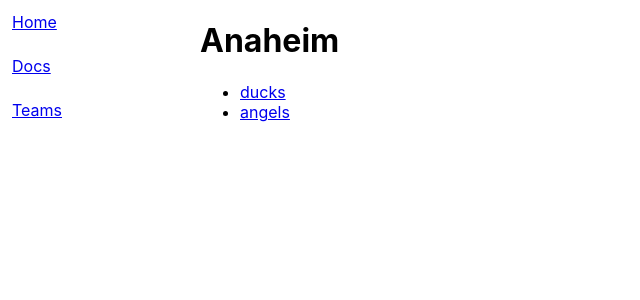
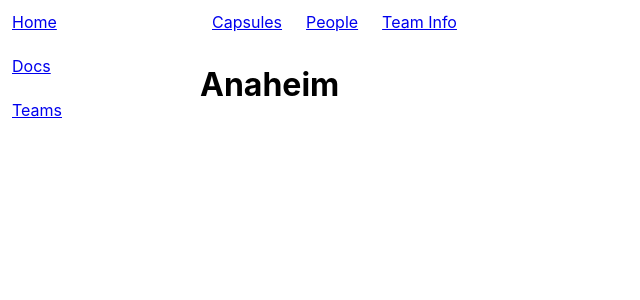
Before and after one commit to scsper/react-router-experiment, a React (Create React App) app: page /teams/anaheim in a window 1280 px wide. Shown: the top 300 px of the page, without its empty margins (0-640 px from the left). Built offline with nearby package versions, Linux system fonts and the light colour scheme.

Commit message:
Get sub pages to work.

```diff
--- a/src/App.js
+++ b/src/App.js
@@ -17,7 +17,7 @@
           <Route path="/" exact component={Home} />
           <Route path="/docs" exact component={Docs} />
           <Route path="/teams" exact component={Teams} />
-          <Route path="/teams/:teamId" exact component={Team} />
+          <Route path="/teams/:teamId" component={Team} />
           <Route path="/teams/:teamId/capsules/:capsuleId" exact component={Capsule} />
           <Route component={() => '404 Not Found'} />
         </Switch>
--- a/src/components/capsule-list/index.js
+++ b/src/components/capsule-list/index.js
@@ -20,6 +20,10 @@
 }
 
 function mapStateToProps(state, ownProps) {
+  console.log('capsule list props')
+
+  console.log(ownProps)
+
   const teamId = ownProps.teamId
 
   return {
--- a/src/components/pages/team.js
+++ b/src/components/pages/team.js
@@ -1,17 +1,25 @@
 import React from 'react'
 import { Route } from 'react-router-dom'
 import { connect } from 'react-redux'
-import Capsule from './capsule'
 import CapsuleList from '../capsule-list'
+import People from '../people'
+import TeamInfo from '../team-info'
+import TeamNav from '../team-nav'
 
 class Team extends React.Component {
   render() {
     return (
       <div>
+        <TeamNav match={this.props.match} />
         <h1>{this.props.team.name}</h1>
 
-        <CapsuleList match={this.props.match} teamId={this.props.team.id} />
-        <Route path={this.props.match.url + '/:capsuleId'} exact component={Capsule} />
+        <Route path={this.props.match.url + '/people'} exact component={People} />
+        <Route
+          path={this.props.match.url + '/capsules'}
+          exact
+          render={routeProps => <CapsuleList {...routeProps} teamId={this.props.match.params.teamId} />}
+        />
+        <Route path={this.props.match.url + '/info'} exact component={TeamInfo} />
       </div>
     )
   }
--- a/src/components/pages/teams.js
+++ b/src/components/pages/teams.js
@@ -1,11 +1,11 @@
 import React from 'react'
-import TeamNav from '../team-nav'
+import TeamPicker from '../team-picker'
 
 class Teams extends React.Component {
   render() {
     return (
       <div>
-        <TeamNav match={this.props.match} />
+        <TeamPicker match={this.props.match} />
       </div>
     )
   }
--- /dev/null
+++ b/src/components/people/index.js
@@ -0,0 +1,4 @@
+import React from 'react'
+export default function People() {
+  return <div>People</div>
+}
--- /dev/null
+++ b/src/components/team-info/index.js
@@ -0,0 +1,5 @@
+import React from 'react'
+
+export default function TeamInfo() {
+  return <div>Team Info</div>
+}
--- /dev/null
+++ b/src/components/team-nav/index.css
@@ -0,0 +1,7 @@
+.team-nav-container {
+  display: flex;
+}
+
+.team-nav-link {
+  padding: 12px;
+}
--- a/src/components/team-nav/index.js
+++ b/src/components/team-nav/index.js
@@ -1,29 +1,20 @@
 import React from 'react'
 import { Link } from 'react-router-dom'
-import { connect } from 'react-redux'
 
-class TeamNav extends React.Component {
-  render() {
-    const options = this.props.teams.map(team => (
-      <li key={team.id}>
-        <Link to={this.props.match.url + `/${team.id}`}>{team.name}</Link>
-      </li>
-    ))
+import './index.css'
 
-    return (
-      <div>
-        <ul>{options}</ul>
-
-        {/* <Route path="/teams/:teamId/:capsuleId" exact component={Capsule} /> */}
+export default function TeamNav({ match }) {
+  return (
+    <div className="team-nav-container">
+      <div className="team-nav-link">
+        <Link to={match.url + '/capsules'}>Capsules</Link>
       </div>
-    )
-  }
+      <div className="team-nav-link">
+        <Link to={match.url + '/people'}>People</Link>
+      </div>
+      <div className="team-nav-link">
+        <Link to={match.url + '/info'}>Team Info</Link>
+      </div>
+    </div>
+  )
 }
-
-function mapStateToProps(state) {
-  return {
-    teams: Object.values(state.teams),
-  }
-}
-
-export default connect(mapStateToProps)(TeamNav)
--- /dev/null
+++ b/src/components/team-picker/index.js
@@ -0,0 +1,27 @@
+import React from 'react'
+import { Link } from 'react-router-dom'
+import { connect } from 'react-redux'
+
+class TeamPicker extends React.Component {
+  render() {
+    const options = this.props.teams.map(team => (
+      <li key={team.id}>
+        <Link to={this.props.match.url + `/${team.id}`}>{team.name}</Link>
+      </li>
+    ))
+
+    return (
+      <div>
+        <ul>{options}</ul>
+      </div>
+    )
+  }
+}
+
+function mapStateToProps(state) {
+  return {
+    teams: Object.values(state.teams),
+  }
+}
+
+export default connect(mapStateToProps)(TeamPicker)
```
